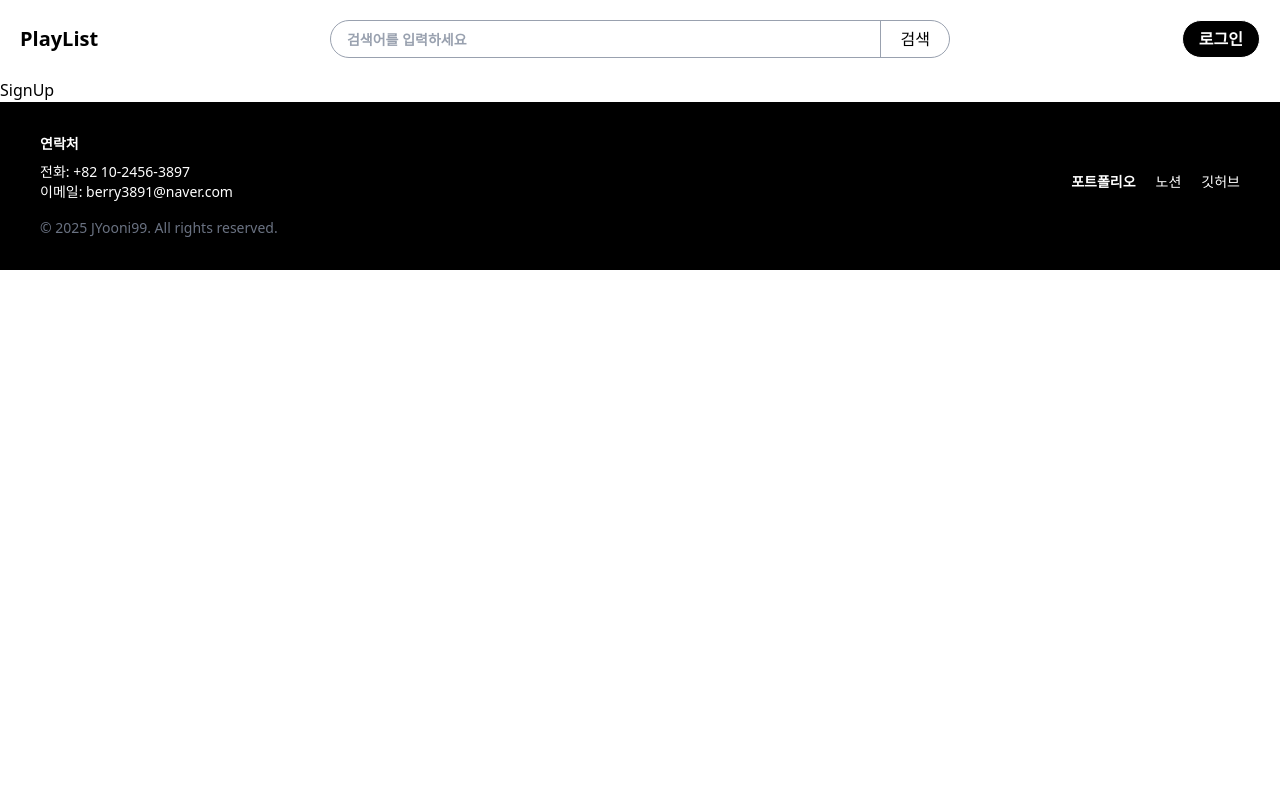
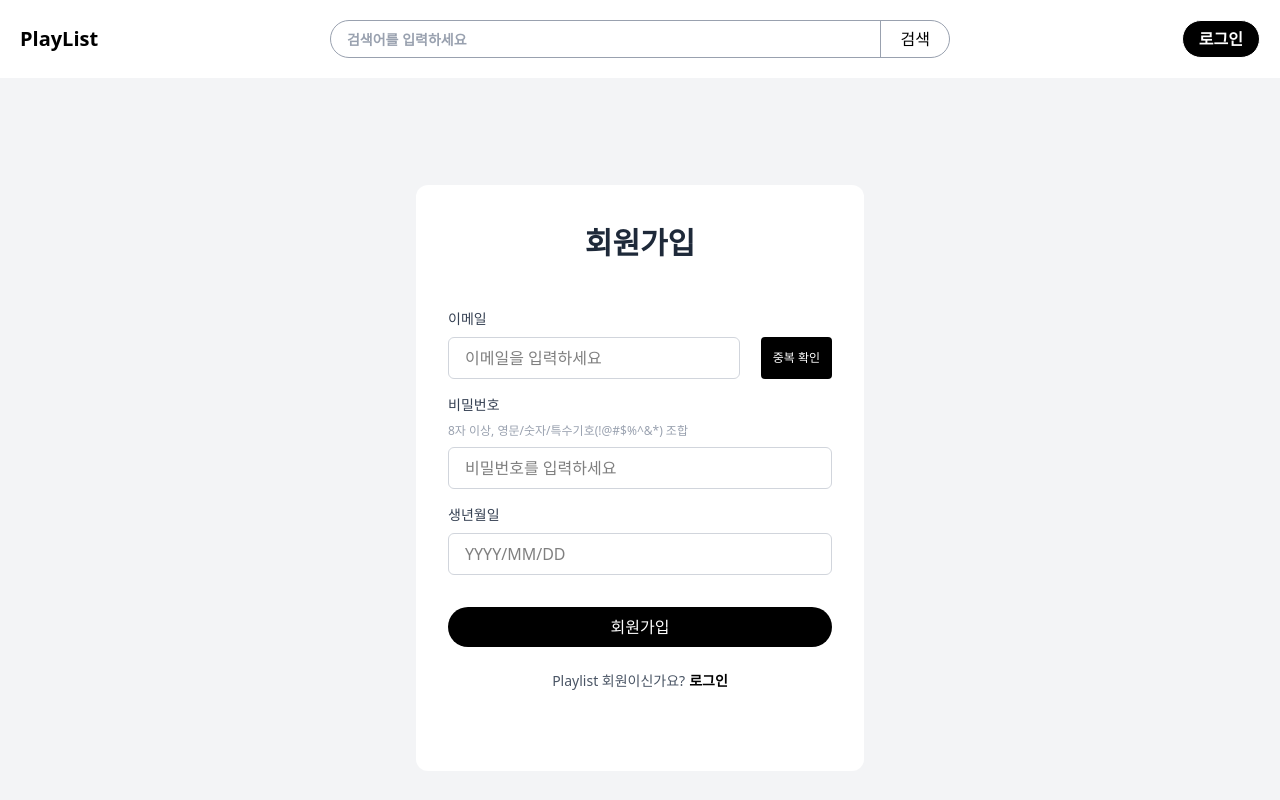
Before and after one commit to jyooni99/playlist, a React (Vite) app: page /signup in a window 1280 px wide. Shown: the top 800 px of the page. Built offline with nearby package versions, Linux system fonts and the light colour scheme.

Commit message:
feat: input 기능 확장

```diff
--- a/src/components/input.tsx
+++ b/src/components/input.tsx
@@ -1,10 +1,8 @@
-type InputProps = {
-  label?: string;
-  id: string;
-  type?: 'text' | 'password' | 'email';
+import { useState } from 'react';
+import type { InputField } from '../types/form';
+
+type InputProps = InputField & {
   value: string;
-  placeholder?: string;
-  required?: boolean;
   error?: string;
   touched?: boolean;
   onChange?: (e: React.ChangeEvent<HTMLInputElement>) => void;
@@ -14,16 +12,20 @@ type InputProps = {
 const Input = ({
   label,
   id,
-  type = 'text',
+  type,
   value,
   placeholder,
-  required,
+  helperText,
   error,
   touched,
   onChange,
   onBlur,
+  showToggle = false,
+  rightButtonLabel,
+  rightButtonAction,
 }: InputProps) => {
   const hasError = touched && error;
+  const [visible, setVisible] = useState(false);
 
   return (
     <div className='mb-4'>
@@ -33,8 +35,13 @@ const Input = ({
         </label>
       )}
 
+      <div className='w-full relative mt-2'>
+        {/* 헬퍼 텍스트 */}
+        {helperText && <p className='text-xs text-gray-400 mt-2 mb-2'>{helperText}</p>}
+
+        {/* input */}
         <input
-        className={`mt-2 w-full px-4 py-2 border rounded-md focus:outline-none focus:ring-1 ${
+          className={` ${rightButtonLabel ? 'w-[76%]' : 'w-full'} px-4 py-2 border rounded-md focus:outline-none focus:ring-1 ${
             hasError ? 'border-red-500 focus:ring-red-500' : 'border-gray-300 focus:ring-black'
           }`}
           id={id}
@@ -42,12 +49,34 @@ const Input = ({
           name={id}
           value={value}
           placeholder={placeholder}
-        required={required}
           onChange={onChange}
           onBlur={onBlur}
         />
 
-      {hasError && <p className='mt-1 text-sm text-red-600'>{error}</p>}
+        {/* 비밀번호 확인 */}
+        {showToggle && type === 'password' && (
+          <button
+            type='button'
+            className='absolute inset-y-0 right-10 px-2 text-sm text-gray-500'
+            onClick={() => setVisible((prev) => !prev)}
+          >
+            {visible ? '숨김' : '표시'}
+          </button>
+        )}
+
+        {/* 버튼 */}
+        {rightButtonLabel && (
+          <button
+            className='absolute right-0 top-1/2 px-3 cursor-pointer h-full rounded-sm text-white text-xs transform -translate-y-1/2 bg-black'
+            onClick={rightButtonAction}
+          >
+            {rightButtonLabel}
+          </button>
+        )}
+      </div>
+
+      {/* 에러 메시지*/}
+      {hasError && <p className='mt-1 text-xs text-red-600'>{error}</p>}
     </div>
   );
 };
--- a/src/constants/form-fields.ts
+++ b/src/constants/form-fields.ts
@@ -1,4 +1,14 @@
 import type { InputField } from '../types/form';
+
+export const loginInitialValues = { email: '', password: '' };
+export const signUpInitialValues = {
+  email: '',
+  password: '',
+  passwordConfirm: '',
+  birth: '',
+  jobCategory: '',
+  interests: '',
+};
 
 export const loginFields: InputField[] = [
   {
@@ -14,3 +24,26 @@ export const loginFields: InputField[] = [
     placeholder: '비밀번호를 입력하세요',
   },
 ];
+
+export const signUpFields: InputField[] = [
+  {
+    id: 'email',
+    type: 'email',
+    label: '이메일',
+    placeholder: '이메일을 입력하세요',
+    rightButtonLabel: '중복 확인',
+  },
+  {
+    id: 'password',
+    type: 'password',
+    label: '비밀번호',
+    placeholder: '비밀번호를 입력하세요',
+    helperText: '8자 이상, 영문/숫자/특수기호(!@#$%^&*) 조합',
+  },
+  {
+    id: 'birth',
+    type: 'number',
+    label: '생년월일',
+    placeholder: 'YYYY/MM/DD',
+  },
+];
--- a/src/pages/signup.tsx
+++ b/src/pages/signup.tsx
@@ -1,5 +1,69 @@
+import { Link } from 'react-router-dom';
+
+import Input from '../components/input';
+import useForm from '../hooks/use-form';
+import { loginValidator } from '../utils/validators';
+import { signUpFields, signUpInitialValues } from '../constants/form-fields';
+
 const SignUp = () => {
-  return <div>SignUp</div>;
+  const onSubmit = (values: Record<string, string>) => {
+    console.log('로그인 성공', values);
+  };
+
+  const { values, touched, errors, handleInputChange, handleBlur, handleSubmit } = useForm({
+    initialValues: signUpInitialValues,
+    onSubmit,
+    validate: loginValidator,
+  });
+
+  return (
+    <div className='min-h-screen flex flex-col items-center justify-center bg-gray-100'>
+      <div className='w-full max-w-md bg-white pt-10 pb-20 px-8 rounded-xl'>
+        <h2 className='text-3xl font-bold text-center text-gray-800 mb-12'>회원가입</h2>
+        <form onSubmit={handleSubmit}>
+          {signUpFields.map(
+            ({ id, type, label, placeholder, helperText, rightButtonLabel, rightButtonAction }) => {
+              return (
+                <Input
+                  key={id}
+                  id={id}
+                  type={type}
+                  label={label}
+                  placeholder={placeholder}
+                  value={values[id]}
+                  onChange={handleInputChange}
+                  onBlur={handleBlur}
+                  error={errors[id]}
+                  touched={touched[id]}
+                  rightButtonLabel={rightButtonLabel}
+                  rightButtonAction={rightButtonAction}
+                  helperText={helperText}
+                />
+              );
+            },
+          )}
+          <div className='mt-8'>
+            <button
+              type='submit'
+              className='w-full py-2 bg-black text-white rounded-full cursor-pointer hover:bg-gray-800 transition'
+            >
+              회원가입
+            </button>
+          </div>
+        </form>
+
+        {/* 회원가입 버튼 */}
+        <div className='mt-6 text-center'>
+          <p className='text-sm text-gray-600'>
+            <span>Playlist 회원이신가요?</span>
+            <Link to='/signup' className='text-black font-semibold hover:underline ml-1'>
+              로그인
+            </Link>
+          </p>
+        </div>
+      </div>
+    </div>
+  );
 };
 
 export default SignUp;
```
Also changed, not shown: src/types/form.ts (+9 -5 lines). Lines whose indentation alone changed are shown as unchanged.
